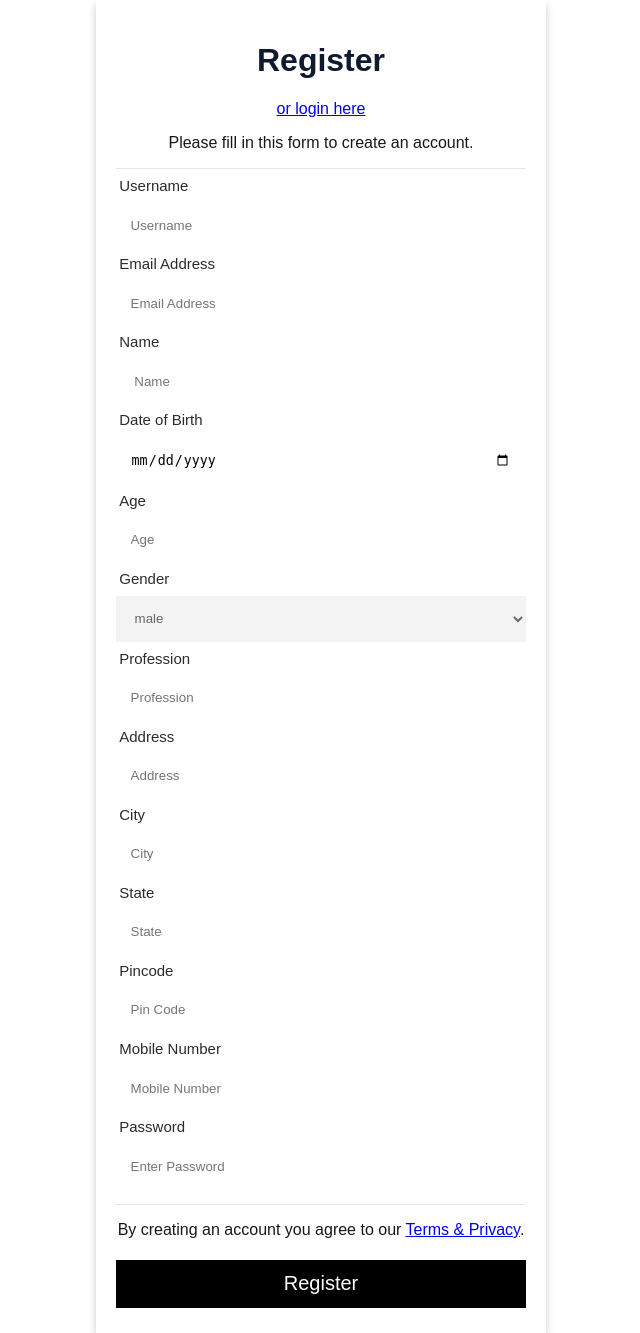
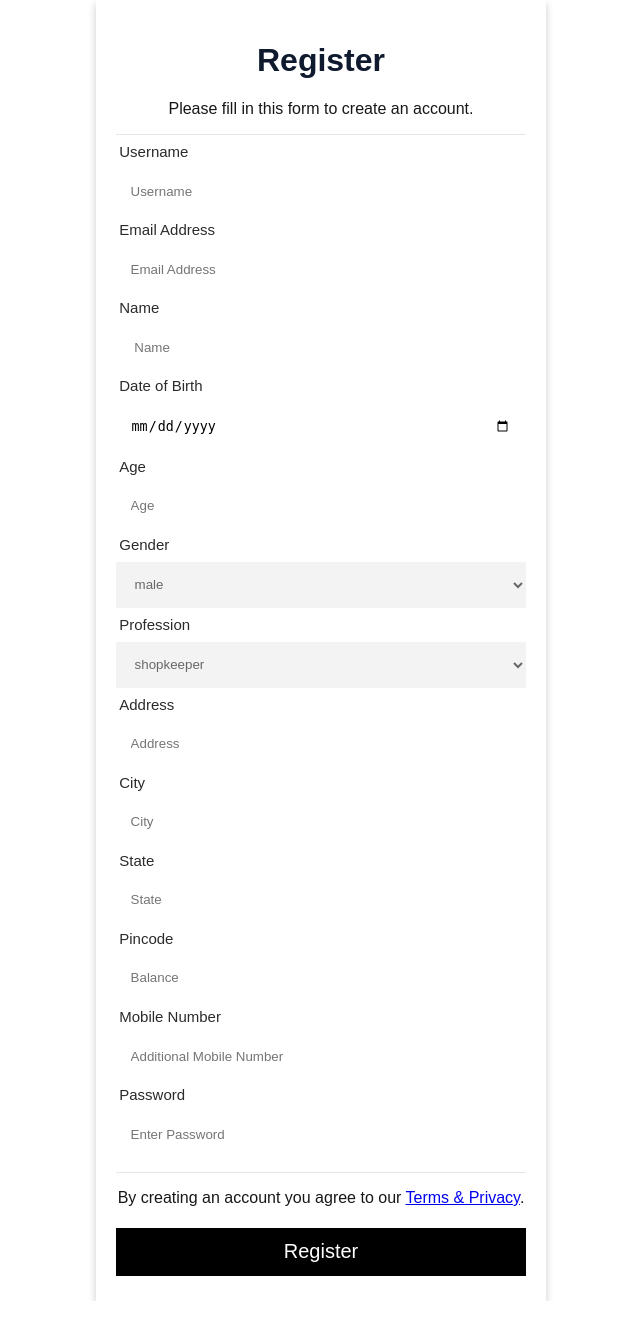
Before and after one commit to SushantChandla/repo, a Django app: page /accounts/signup/ in a window 1280 px wide. Shown: the whole page, without its empty margins (319-959 px from the left). After the commit the page ends 1301 px from the top, so only its background shows below. Run offline with Django 3.2, Linux system fonts and the light colour scheme; some libraries are stand-ins or nearby versions.

Commit message:
some more changes in signup

```diff
--- a/stocksapp/xplore/accounts/templates/accounts/signup.html
+++ b/stocksapp/xplore/accounts/templates/accounts/signup.html
@@ -16,9 +16,6 @@
         {% csrf_token %}
       <div class="container">
         <h1>Register</h1>
-      <div style="text-align:center;">
-          <a href="{% url 'accounts:login' %}">or login here</a>
-      </div>
         <p>Please fill in this form to create an account.</p>
         <hr>
         <label for="{{ user_form.username.id_for_label }}">Username</label><br>
@@ -43,7 +40,12 @@
            </option>
       </select>
       <label for="{{profile_form.profession.id_for_label}}">Profession</label>
-    <input type="text" placeholder="Profession" name="{{profile_form.profession.html_name}}" id="profession">
+        <select id="Usertype" name="{{profile_form.user_type.html_name}}">
+            <option value="shopkeeper" style="font-size:15px;border-right: none;color:rgba(97, 97, 97, 0.322);padding:3px;">
+              shopkeeper</option>
+            <option value="farmer" style="font-size:15px;border: none;color:rgba(97, 97, 97, 0.322);padding:3px;">farmer
+            </option>
+        </select>
         <label for="{{profile_form.address.id_for_label}}">Address</label>
         <input type="text" id="address" name="{{profile_form.address.html_name}}" placeholder="Address" required>
         <label for="{{profile_form.city.id_for_label}}">City</label>
@@ -51,11 +53,12 @@
         <label for="{{profile_form.state.id_for_label}}">State</label>
         <input type="text" id="state" name="{{profile_form.state.html_name}}" placeholder="State" required>
         <label for="{{profile_form.pin_code.id_for_label}}">Pincode</label>
-      <input type="number" id="pincode" name="{{profile_form.pin_code.html_name}}" placeholder="Pin Code"  required>
+        <input type="number" id="balance" name="{{profile_form.balance.html_name}}" placeholder="Balance" required>
         <label for="{{profile_form.mobile_number.id_for_label}}">Mobile Number</label>
-      <input type="tel" id="phone" name="{{profile_form.mobile_number.html_name}}" placeholder="Mobile Number" pattern="[0-9]{10}" maxlength="10" required>
+        <input type="tel" id="aphone" name="{{profile_form.additional_mobile_number.html_name}}" placeholder="Additional Mobile Number" maxlength="10" pattern="[0-9]{10}">
         <label for="{{user_form.password.id_for_label}}">Password</label>
         <input type="password" placeholder="Enter Password" name="{{user_form.password.html_name}}" id="psw" required>
+        {{chain_form}}
         <hr>
         <p>By creating an account you agree to our <a href="#">Terms & Privacy</a>.</p>
         <button type="submit" class="registerbtn">Register</button>
```
Lines whose indentation alone changed are shown as unchanged.
